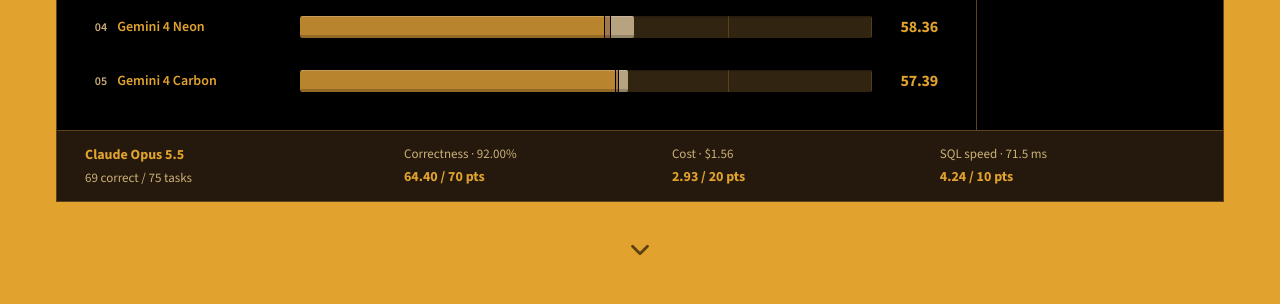
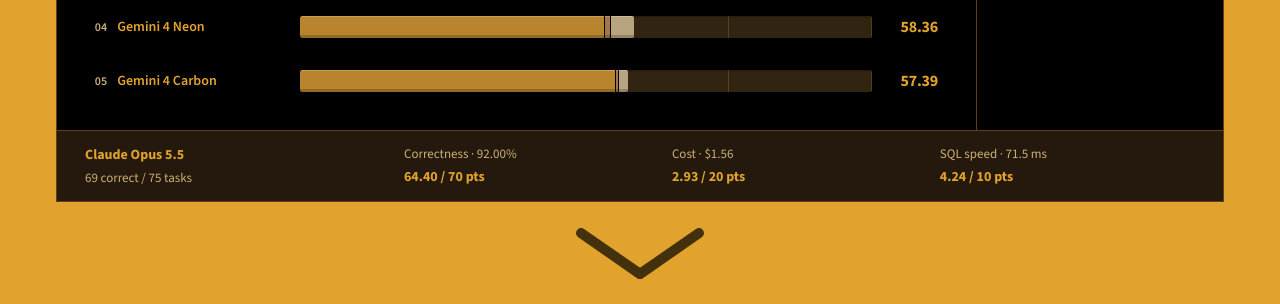
Before and after one commit to iswaryachandranmr/analytics-benchmark, a plain HTML site: page dist/index.html in a window 1280 px wide. Shown: the part 648-952 px from the top of the page. Drawn offline with nearby package versions, Linux system fonts and the light colour scheme.

Commit message:
Scale the clickable chevron to ten percent of the viewport

```diff
--- a/dist/index.html
+++ b/dist/index.html
@@ -14,7 +14,7 @@
   <link rel="preconnect" href="https://fonts.googleapis.com">
   <link rel="preconnect" href="https://fonts.gstatic.com" crossorigin>
   <link rel="stylesheet" href="https://fonts.googleapis.com/css2?family=Source+Sans+3:wght@400..800&amp;family=Source+Serif+4:ital,opsz,wght@0,8..60,400..750;1,8..60,600&amp;display=swap">
-  <link rel="stylesheet" href="style.css?v=double-bounce">
+  <link rel="stylesheet" href="style.css?v=large-chevron">
   <script>document.documentElement.classList.add('m-enter');</script>
   <script src="app.js?v=double-bounce" defer></script>
 </head>
@@ -62,7 +62,7 @@
         </aside>
         <div class="score-detail" id="score-detail" aria-live="polite"></div>
         </div>
-        <a class="scroll-cue" href="#metrics" aria-label="Explore the benchmark metrics below"><svg width="30" height="30" viewBox="0 0 24 24" fill="none" aria-hidden="true"><path d="m6 9 6 6 6-6" stroke="currentColor" stroke-width="2.25" stroke-linecap="round" stroke-linejoin="round"/></svg></a>
+        <a class="scroll-cue" href="#metrics" aria-label="Explore the benchmark metrics below"><svg width="100" height="40" viewBox="0 0 100 40" fill="none" aria-hidden="true"><path d="m4 4 46 32 46-32" stroke="currentColor" stroke-width="8" stroke-linecap="round" stroke-linejoin="round"/></svg></a>
       </section>
       <section class="metrics" id="metrics" aria-labelledby="metrics-title" hidden>
         <div class="shell wrap">
--- a/dist/style.css
+++ b/dist/style.css
@@ -61,8 +61,8 @@ section { scroll-margin-top: 1.4rem; }
 .load-state { padding: 1.4rem 0; }
 
 .leaderboard { display: flex; flex-direction: column; gap: 1.25rem; min-height: calc(100svh - 5.85rem); padding-top: clamp(2rem, 4.6vw, 4.5rem); padding-bottom: 1rem; }
-.scroll-cue { display: grid; place-items: center; flex: none; align-self: center; width: 2.75rem; height: 2.75rem; margin-top: auto; color: var(--ink); text-decoration: none; }
-.scroll-cue svg { display: block; opacity: .6; }
+.scroll-cue { display: grid; place-items: center; flex: none; align-self: center; width: max(2.75rem, 10vw); height: max(2.75rem, 4vw); margin-top: auto; color: var(--ink); text-decoration: none; }
+.scroll-cue svg { display: block; width: 10vw; height: 4vw; opacity: .7; }
 .scroll-cue:hover svg, .scroll-cue:focus-visible svg { opacity: 1; }
 .leaderboard-grid { display: grid; grid-template-columns: minmax(0, 1fr) minmax(12rem, .27fr); }
 .leaderboard-header { grid-column: 1 / -1; display: grid; grid-template-columns: minmax(0, 1.7fr) minmax(0, 1fr); align-items: end; gap: 1rem; padding-bottom: clamp(1.3rem, 3.5vw, 2.4rem); }
```
